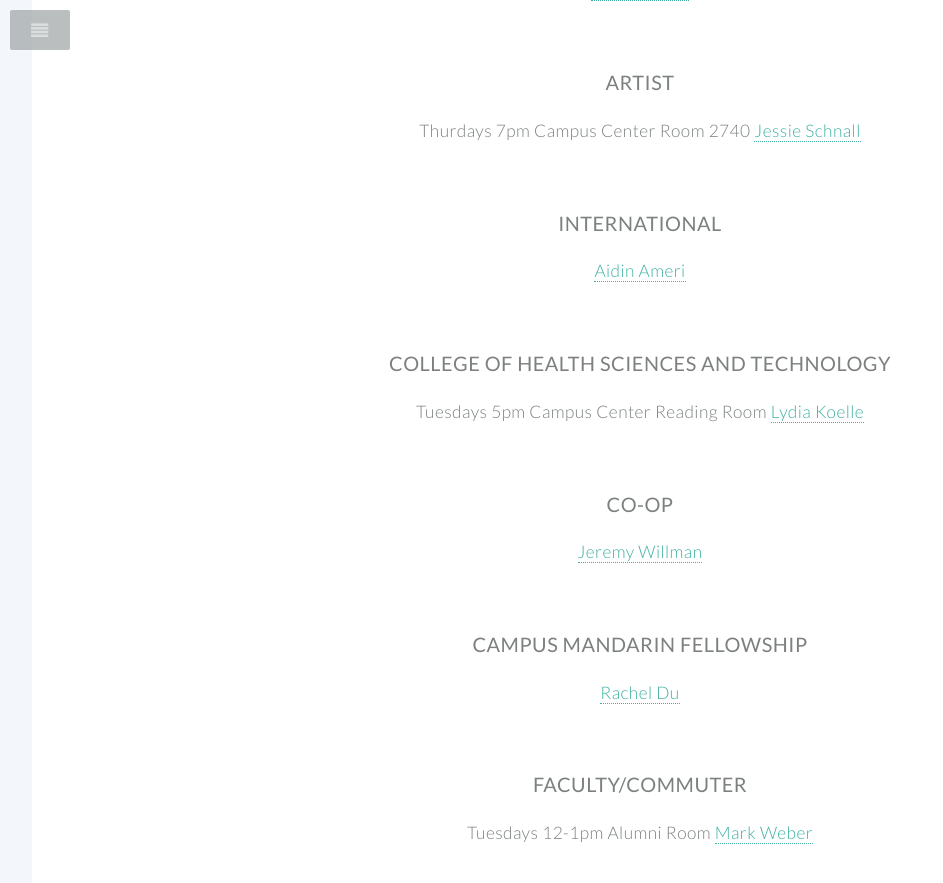
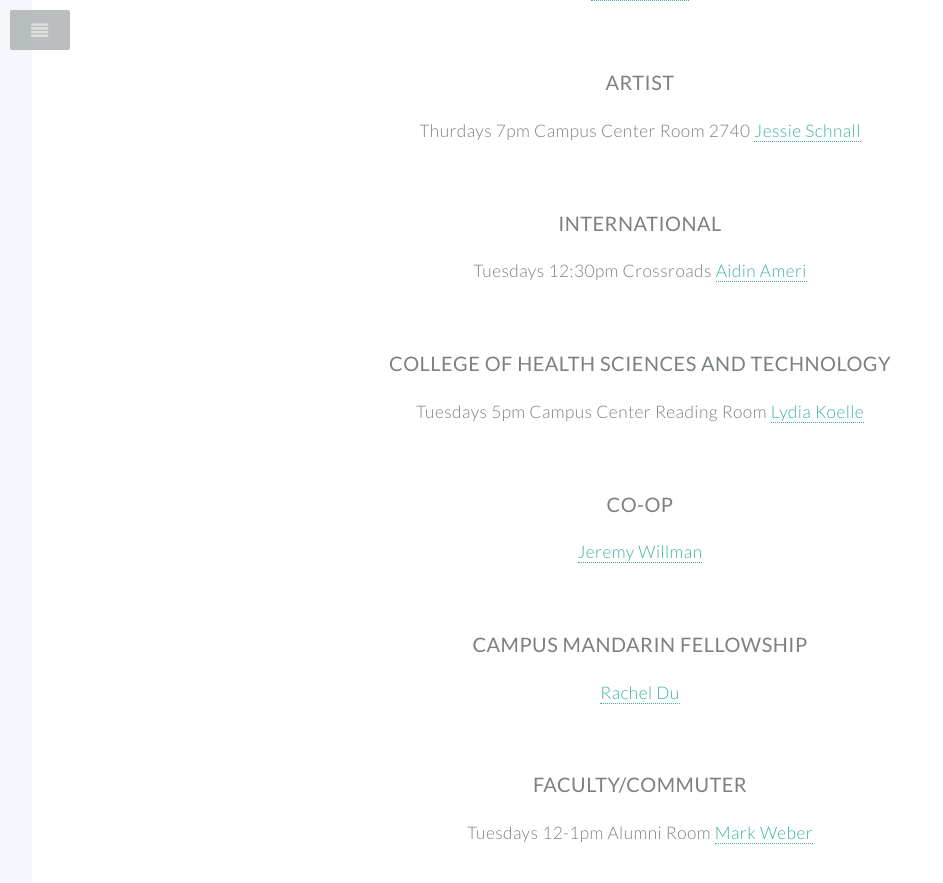
Before and after one commit to RITIVCF/ritivcf.github.io, a Jekyll site: the page built from index.html, in a window 1280 px wide and 900 px high, scrolled down 2793 px. Shown: the top 883 px of the window, without its empty margins (0-943 px from the left). Built offline with Jekyll 4.4.1, drawn with Linux system fonts in a browser that asks for light colours; some of the changed text lies outside the part shown.

Commit message:
Updates. Nothing to see here.

```diff
--- a/_data/localchurches.yaml
+++ b/_data/localchurches.yaml
@@ -13,8 +13,8 @@
 - churchname: Elim Gospel Church
   time: Sunday 9:30AM, 11AM
   website: "http://www.elimgospel.org/"
-  ridespoc_name:
-  ridespoc_email:
+  ridespoc_name: Aidin Ameri
+  ridespoc_email: aa9683@rit.edu
 
 - churchname: Epic Church
   time: Sunday 9:30AM, 11AM
--- a/_data/smallgroups.yml
+++ b/_data/smallgroups.yml
@@ -35,8 +35,8 @@
   leader_email: jls3131@rit.edu
 
 - title: International
-  time:
-  location:
+  time: Tuesdays 12:30pm
+  location: Crossroads
   leader_name: Aidin Ameri
   leader_email: aa9683@rit.edu
 
```
